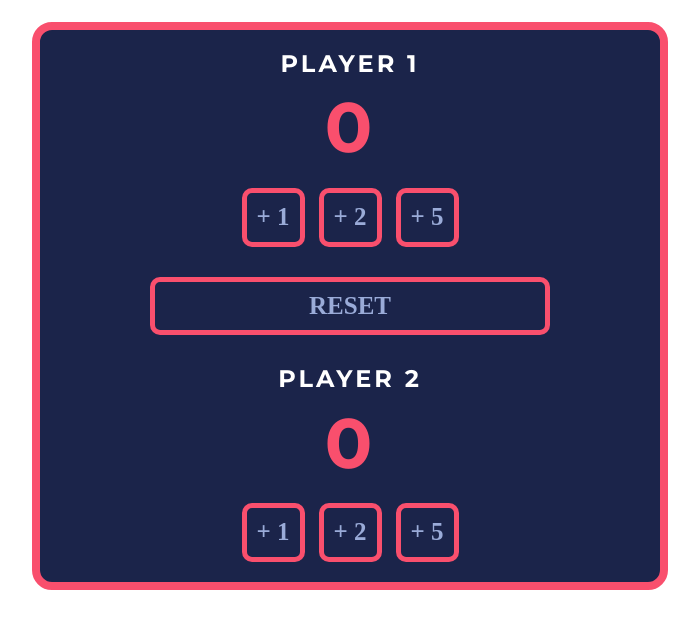
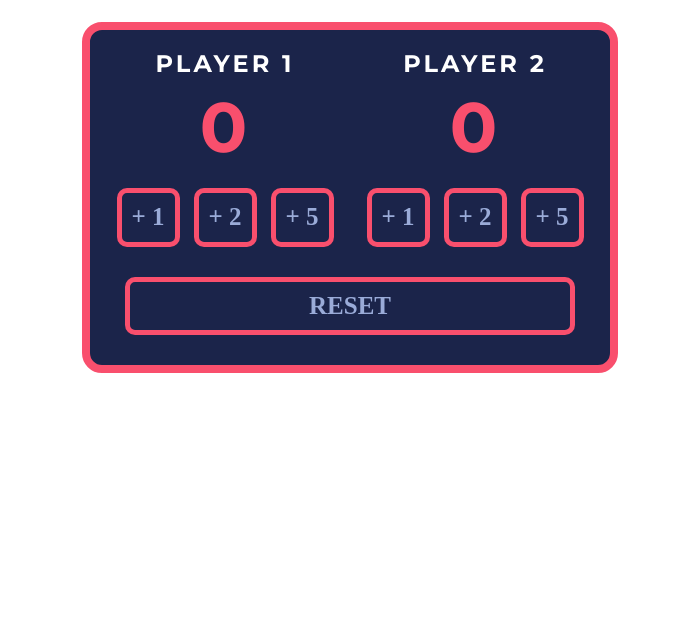
Before and after one commit to clevercoderjoy/score-board, a website built with Vite: page index.html in a window 1280 px wide. Shown: the part 101-730 px from the top of the page, without its empty margins (290-989 px from the left). Built offline with nearby package versions, Linux system fonts and the light colour scheme.

Commit message:
refactered for design

```diff
--- a/index.css
+++ b/index.css
@@ -17,13 +17,12 @@ body {
 }
 #board{
     display: flex;
-    flex-direction: column;
     justify-content: center;
     align-items: center;
     flex-wrap: wrap;
     text-align: center;
     padding: 10px;
-    max-width: 600px;
+    max-width: 500px;
     max-height: auto;
     margin: 10px auto;
     background: #1B244A;
@@ -69,5 +68,5 @@ body {
 }
 .reset{
     margin: 20px auto;
-    width: 400px;
+    width: 450px;
 }
--- a/index.html
+++ b/index.html
@@ -14,7 +14,6 @@
                     <button class="btn btn-playerOne-five">+ 5</button>
                 </div>
             </div>
-            <button class="btn reset">RESET</button>
             <div class="board-view">
                 <h2 class="board-title">PLAYER 2</h2>
                 <div class="board-score playerTwo-score">0</div>
@@ -24,6 +23,7 @@
                     <button class="btn btn-playerTwo-five">+ 5</button>
                 </div>
             </div>
+            <button class="btn reset">RESET</button>
         </main>
         <script src="index.js"></script>
     </body>
```
